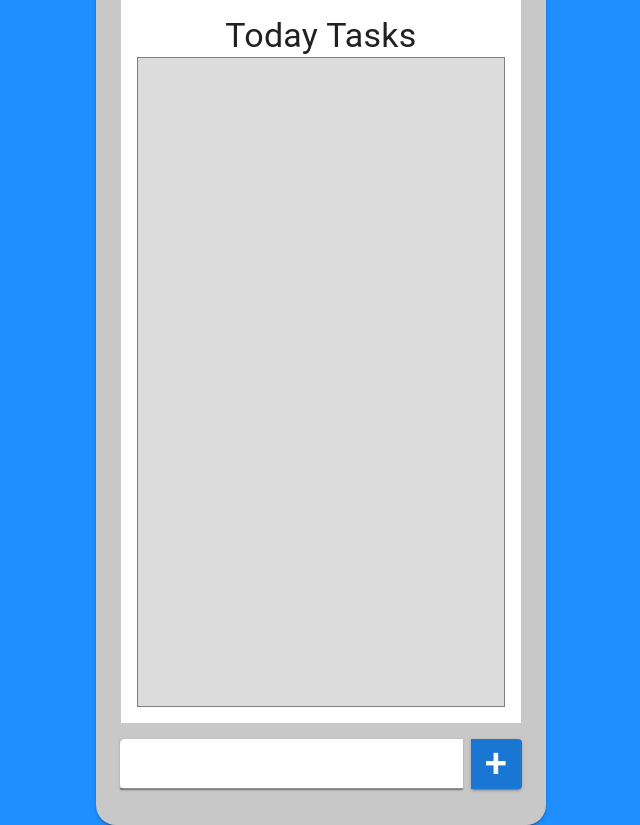
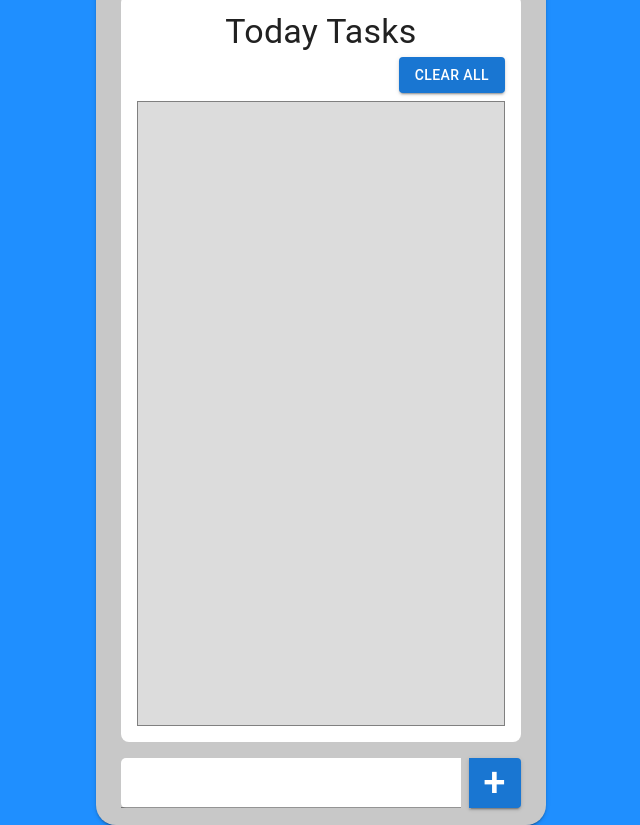
Before and after one commit to PawelKrzesinski/To-do-app, a React (Create React App) app: page / in a window 1280 px wide. Shown: the whole page, without its empty margins (319-959 px from the left). Built offline with nearby package versions, Linux system fonts and the light colour scheme.

Commit message:
Added ability to remove todos one by one or all at the same time. Added Ability to add todos with enter click when input is focused

```diff
--- a/src/components/somepage/page.component.css
+++ b/src/components/somepage/page.component.css
@@ -1,5 +1,6 @@
 .content {
   height: 100%;
+  width: 100%;
   display: flex;
   align-items: center;
   justify-content: center;
--- a/src/components/somepage/page.component.js
+++ b/src/components/somepage/page.component.js
@@ -1,5 +1,5 @@
 
-import { useState, useEffect, useRef } from 'react'
+import { React, useState, useEffect, useRef } from 'react'
 import { Card, CardContent, CardActions, Divider, ListItem, List, ListItemText, Typography, Icon } from "@mui/material";
 import Button from '@mui/material/Button';
 import TextField from '@mui/material/TextField';
@@ -18,39 +18,42 @@ export default function MainPage() {
       id: 0,
     },
     todosArr: [],
-    isAdded: false
+    isAdded: false,
   }
   const [todosState, setTodosState] = useState(todosInitialState)
   const todoInput = useRef();
-  const [cleaned, setCleaned] = useState(true)
 
   useEffect(() => {
-    console.log('1. hook triggered')
+
     if(!todosState.isAdded) return;
-    const addTodo = (e) => {
-      setTodosState({...todosState, todosArr:
+    const addTodo = () => {
+
+      if(todosState.todo.name.length < 1) return setTodosState({...todosState, isAdded: false});
+
+      return setTodosState({...todosState, todosArr:
         [...todosState.todosArr,
           { name: todosState.todo.name,
             id: uuidv4()
           }
         ],
-        isAdded: false})
-        setCleaned(false)
-    }
-    const clearInput = () => {
-      console.log(!cleaned, 'derp')
-      if(!cleaned)
-      setTodosState({...todosState, todo: { name: '' }, isAdded: false})
-      todoInput.current.value = '';
-      setCleaned(true)
+        isAdded: false,
+        todo: {
+          name: '',
+          id: 0,
+        }
+      })
     }
     addTodo();
     clearInput();
-  },[todosState, cleaned])
 
+  },[todosState])
 
   const handleInput = (e) => {
     setTodosState({...todosState, todo: {name: e.target.value }})
+  }
+
+  const clearInput = () => {
+    todoInput.current.value = '';
   }
 
   const addToDo = (e) => {
@@ -58,31 +61,86 @@ export default function MainPage() {
     setTodosState({...todosState, isAdded: true})
   }
 
+  const addTodoOnEnter = (e) => {
+      if(e.key === 'Enter') {
+      addToDo(e)
+    }
+  }
+
+  const removeOne = (e, todoToDelete) => {
+    e.preventDefault();
+    const todos = todosState.todosArr.filter((todo) => todo.id !== todoToDelete.id)
+    setTodosState({...todosState, todosArr: todos})
+  }
+
+  const removeAll = (e) => {
+    e.preventDefault();
+    setTodosState({...todosState, todosArr: []})
+  }
   const theme = createTheme({
     spacing:  [0, 4, 8, 12, 16, 20, 24, 28, 32],
   })
 
-
-
-
-
-
-
-
   return (
     <div className="content">
-      <Card sx={{ minWidth: 450, maxWidth: 450, height: 850, backgroundColor:"rgb(200, 200, 200)", display: 'flex', flexDirection: 'column', boxShadow: 2, borderRadius: 5}}>
-        <CardContent sx={{ backgroundColor: 'white', mt: 3, alignSelf: 'center', minWidth: 400, '& .MuiList-root': { mx: 0}}}>
+      <Card sx={
+        {
+          position: 'relative',
+          width: 450,
+          height: 850,
+          backgroundColor:"rgb(200, 200, 200)",
+          display: 'flex', flexDirection: 'column',
+          boxShadow: 2,
+          borderRadius: 5,
+        }
+      }>
+        <CardContent sx=
+        {
+          {
+            backgroundColor: 'white',
+            margin: theme.spacing(5, 5, 3),
+            borderRadius: 2,
+            alignSelf: 'center',
+            minWidth: 400,
+            minHeight: 700,
+            '& .MuiList-root': { mx: 0}
+          }
+        }>
           <Typography sx={{ textAlign:'center', background: 'white' }} variant='h4'>Today Tasks</Typography>
-          <List sx={{ backgroundColor: 'gainsboro', minWidth: 350, minHeight: 650, overflow: 'scroll', border: '1px solid gray', pt: 0 }} className='todos-list'>
+          <Button sx=
+          {
             {
-              todosState.todosArr.map((x, index) => {
+              margin: theme.spacing(1, 0, 2, 'auto'),
+              display: 'flex'
+            }
+          }
+          variant="contained"
+          onClick={(e) => removeAll(e)
+          }>Clear All</Button>
+          <List sx=
+          {
+            {
+              backgroundColor: 'gainsboro',
+              minWidth: 350,
+              height: 625,
+              overflow: 'scroll',
+              border: '1px solid gray',
+              pt: 0
+            }
+          }
+            className='todos-list'>
+            {
+              todosState.todosArr.map((todo, index) => {
                 return (
                   <div key={index}>
                     <ListItem sx={{p: 0 }}>
-                      <ListItemText primary={x.name} sx={{p: 1, my: '5px', minHeight: 34,}}></ListItemText>
-                      {/* <Button variant="outlined" startIcon={<DeleteIcon />}></Button> */}
-                      <IconButton aria-label="delete" size='large' sx={{ borderRadius: 0}} >
+                      <ListItemText primary={todo.name} sx={{ p: 1, my: '5px', minHeight: 34 }}></ListItemText>
+                      <IconButton
+                        aria-label="delete"
+                        size='large'
+                        sx={{ borderRadius: 0}}
+                        onClick={(e) => removeOne(e, todo)}
+                      >
                         <DeleteIcon />
                       </IconButton>
                     </ListItem>
@@ -93,12 +151,25 @@ export default function MainPage() {
             }
           </List>
         </CardContent>
-        <CardActions sx={{ margin: theme.spacing(2)}}>
-          <TextField id="outlined-basic" label="Add your note here..." variant="standard" fullWidth={true} onChange={handleInput} inputRef={todoInput}
+        <CardActions sx={
+          {
+            margin: theme.spacing(),
+            padding: theme.spacing(0),
+            width: 400,
+            alignSelf: 'center',
+            justifySelf: 'flex-end'
+          }}>
+          <TextField
+            id="outlined-controlled"
+            label="Add your note here..."
+            variant="standard"
+            onChange={handleInput}
+            inputRef={todoInput}
+            onKeyDown= {(e) => {addTodoOnEnter(e)}}
             sx={{
-                  marginLeft: 1,
+
                   minHeight: 50,
-                  boxShadow: 1,
+                  width: 1,
                   '& .MuiInputBase-root': {
                     mt: 0,
                   },
@@ -126,7 +197,6 @@ export default function MainPage() {
                   minWidth: 50,
                   height: 50,
                   fontSize: 40,
-                  marginRight: 1,
                   borderBottomLeftRadius: 0,
                   borderTopLeftRadius: 0,
           }}>+</Button>
```
